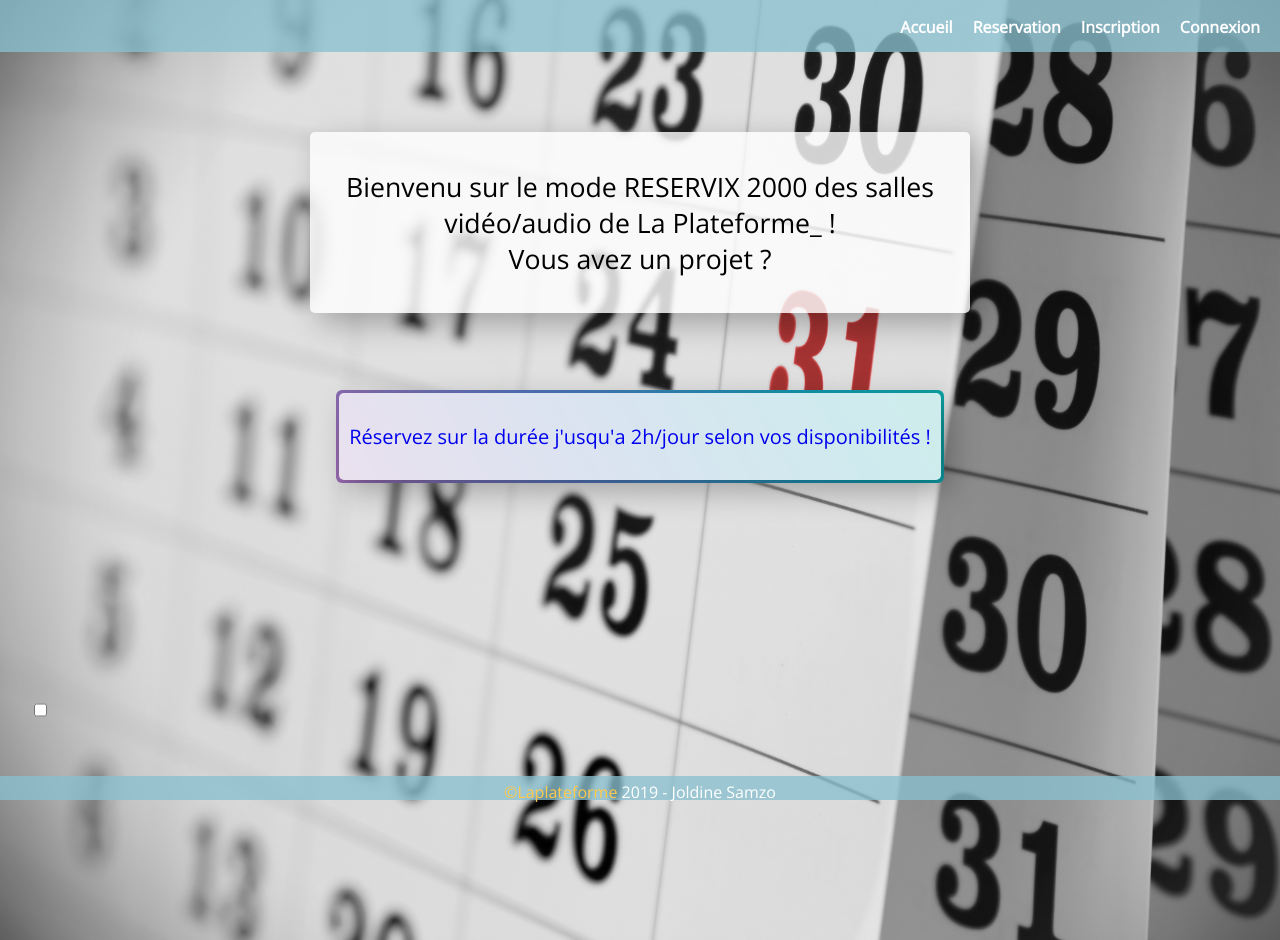
After one commit to enzo-mandine/reservation-salles, a PHP site: page /ReserviX.php in a window 1280 px wide. The commit adds this page. Run offline with PHP 8.4, Linux system fonts and the light colour scheme.

Commit message:
last push

```diff
--- /dev/null
+++ b/ReserviX.php
@@ -0,0 +1,72 @@
+<!DOCTYPE html>
+<html lang="fr">
+
+<head>
+	<meta charset="UTF-8">
+	<meta name="viewport" content="width=device-width, initial-scale=1.0">
+	<meta http-equiv="X-UA-Compatible" content="ie=edge">
+	<link rel="stylesheet" href="style.css">
+	<link href="https://fonts.googleapis.com/css?family=Open+Sans&display=swap" rel="stylesheet">
+	<title>Accueil</title>
+</head>
+
+<body class="mp0">
+
+	<?php include("header.php"); ?>
+	<main>
+		<article id="intro">
+			<p>Bienvenu sur le mode RESERVIX 2000 des salles vidéo/audio de La Plateforme_ !<br />Vous avez un projet ?</p>
+		</article>
+		<a href=<?php if (isset($_SESSION["isconnected"])) {
+					echo "planning.php";
+				} else {
+					echo "connexion.php";
+				} ?>>
+			<article id="box" class="flexc gradient-border">
+				<p class="txt_center font15pt">Réservez sur la durée j'usqu'a 2h/jour selon vos disponibilités ! </p>
+			</article>
+		</a>
+
+		<article class="flexcol marg-pad mid-width-height">
+
+			<form class="flexrow flex_center marg-pad mid-width-height" method="post" action="">
+				<input type="checkbox" class="" value="Monday" name="jour"/>
+
+			</form>
+
+		</article>
+	</main>
+	<?php include("footer.php"); ?>
+</body>
+
+</html>
+
+
+<style>
+
+	.flexcol{
+		display:flex;
+		flex-direction:column;
+	}
+
+	.flexrow{
+		display:flex;
+		flex-direction:row;
+	}
+
+	.flex_center {
+		align-self:center;
+	}
+
+	.marg-pad{
+		margin:15px;
+		padding:15px;
+	}
+
+	.mid-width-height
+	{
+		width:50vh;
+		height:50vh;
+	}
+
+</style>
--- a/style.css
+++ b/style.css
@@ -213,7 +213,7 @@ a {
 }
 /* import */
 
-.gradient-border:hover {
+.gradient-border{
 	transition: 0.1s;
 	--borderWidth: 3px;
 	position: relative;
```
Also changed, not shown: new 1.php (added, +185 -0 lines).
